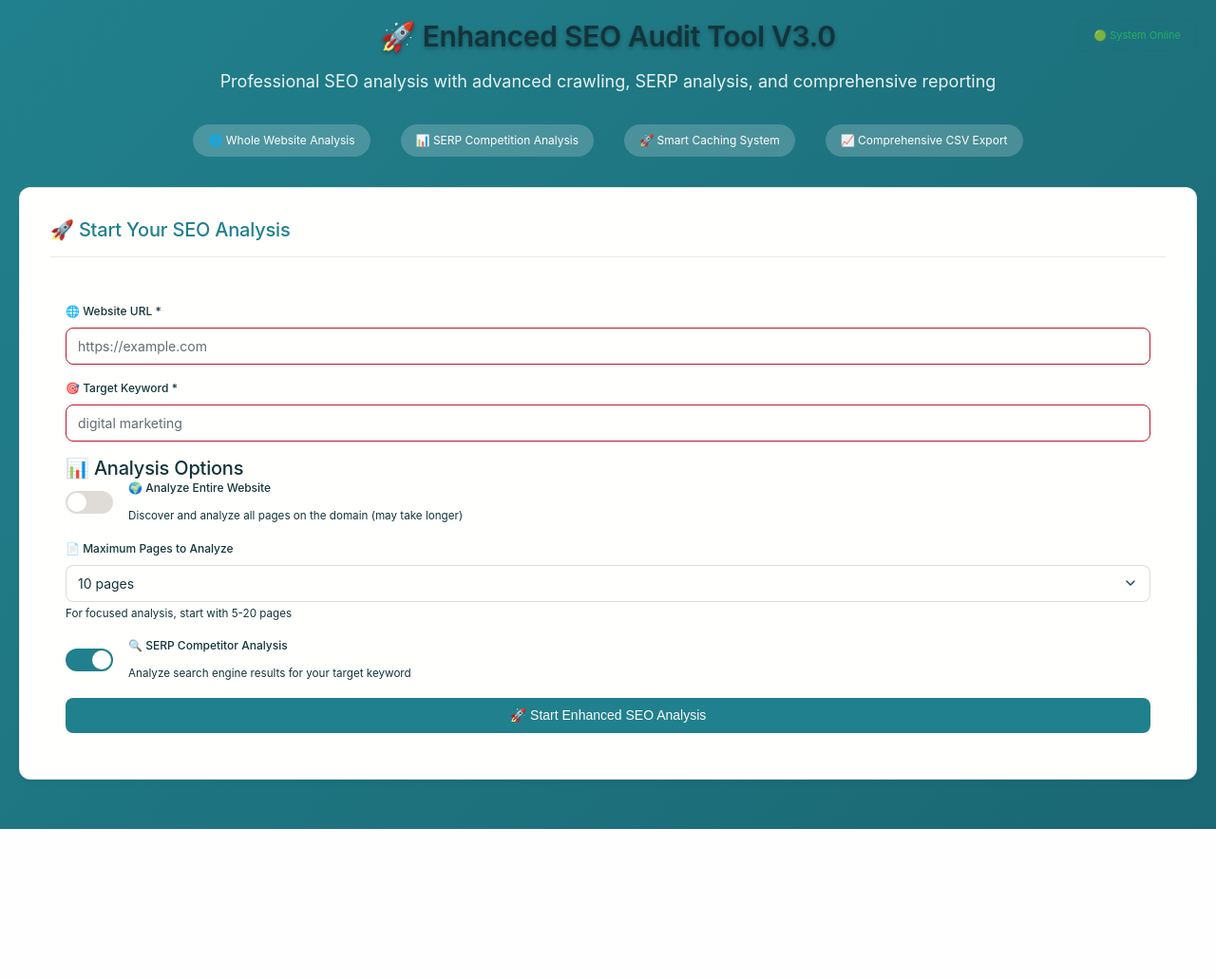
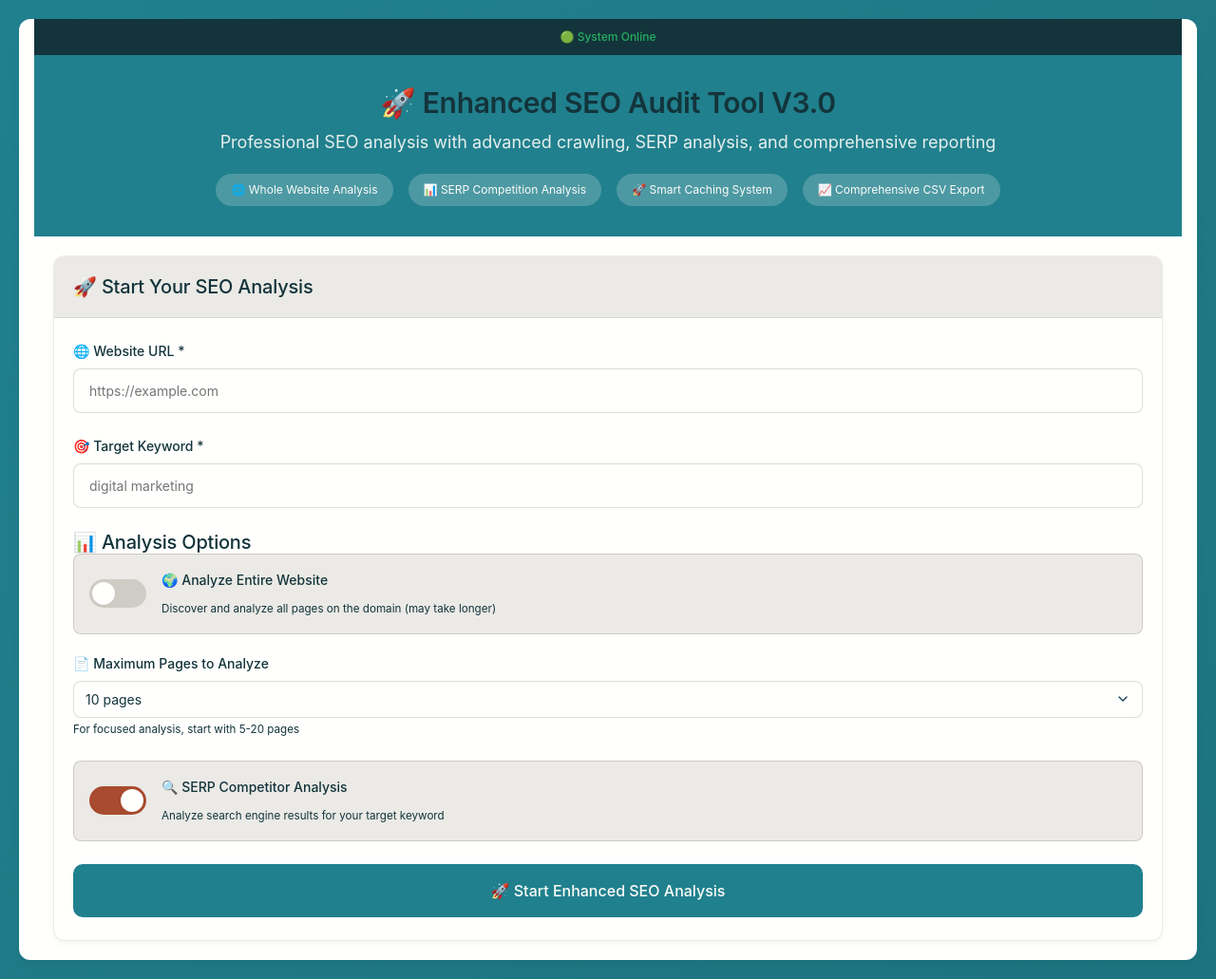
Before and after one commit to magekt/seo-audit-service, a Flask app: page / in a window 1280 px wide. Shown: the whole page at 95% size. Before the commit the page ends 873 px from the top, so only its background shows below. Run offline with Flask 3, Linux system fonts and the light colour scheme; data that the repository does not hold is empty; some libraries are stand-ins or nearby versions; some web fonts are replaced.

Commit message:
Update enhanced-styles.css

```diff
--- a/static/css/enhanced-styles.css
+++ b/static/css/enhanced-styles.css
@@ -738,30 +738,7 @@ select.form-control {
 }
 
 /* END PERPLEXITY DESIGN SYSTEM */
-
-/* Enhanced SEO Audit Tool V3.0 - Complete Styles */
-/* Modern, responsive design with enhanced UI components */
-
-:root {
-    /* Map existing colors to design system semantic colors */
-    --primary-color: var(--color-primary);
-    --primary-dark: var(--color-primary-hover);
-    --secondary-color: var(--color-success);
-    --secondary-dark: var(--color-primary-active);
-    --warning-color: var(--color-warning);
-    --danger-color: var(--color-error);
-    --dark-color: var(--color-text);
-    --light-color: var(--color-surface);
-    --success-color: var(--color-success);
-    --info-color: var(--color-info);
-    --text-color: var(--color-text);
-    --text-muted: var(--color-text-secondary);
-    --border-color: var(--color-border);
-    --shadow: var(--shadow-md);
-    --shadow-light: var(--shadow-sm);
-    --border-radius: var(--radius-base);
-    --transition: all var(--duration-normal) var(--ease-standard);
-}
+/* Enhanced SEO Audit Tool V3.0 - FUNCTIONAL Styles */
 
 * {
   margin: 0;
@@ -773,175 +750,227 @@ body {
   font-family: var(--font-family-base);
   line-height: var(--line-height-normal);
   color: var(--color-text);
-    background: linear-gradient(135deg, var(--color-primary) 0%, var(--color-primary-active) 100%);
+  background: linear-gradient(135deg, var(--color-primary) 0%, var(--color-primary-hover) 100%);
   min-height: 100vh;
-    font-size: var(--font-size-base);
+  padding: var(--space-20);
 }
 
 .container {
   max-width: var(--container-xl);
   margin: 0 auto;
-    padding: var(--space-20);
+  background: var(--color-surface);
+  border-radius: var(--radius-lg);
+  box-shadow: var(--shadow-lg);
+  overflow: hidden;
 }
 
-/* Header Styles */
+/* System Status */
+.system-status {
+  background: var(--color-slate-900);
+  color: var(--color-surface);
+  padding: var(--space-10) var(--space-20);
+  text-align: center;
+  font-size: var(--font-size-sm);
+  font-weight: var(--font-weight-semibold);
+}
+
+/* Header */
 .header {
+  background: linear-gradient(135deg, var(--color-primary) 0%, var(--color-success) 100%);
+  color: var(--color-btn-primary-text);
+  padding: var(--space-32) var(--space-20);
   text-align: center;
-    margin-bottom: var(--space-32);
-    color: var(--color-surface);
 }
 
 .header h1 {
   font-size: var(--font-size-4xl);
+  margin-bottom: var(--space-10);
   font-weight: var(--font-weight-bold);
-    margin-bottom: var(--space-16);
-    text-shadow: 0 var(--space-2) var(--space-4) rgba(0,0,0,0.3);
-    line-height: var(--line-height-tight);
-    letter-spacing: var(--letter-spacing-tight);
 }
 
-.header .subtitle {
+.subtitle {
   font-size: var(--font-size-xl);
+  margin-bottom: var(--space-20);
   opacity: 0.9;
-    font-weight: var(--font-weight-normal);
 }
 
-.header .features {
+.features {
   display: flex;
   justify-content: center;
   flex-wrap: wrap;
-    gap: var(--space-32);
-    margin-top: var(--space-32);
-    font-size: var(--font-size-sm);
+  gap: var(--space-16);
+  margin-top: var(--space-20);
 }
 
-.header .features span {
+.features span {
   background: rgba(255,255,255,0.2);
   padding: var(--space-8) var(--space-16);
   border-radius: var(--radius-full);
+  font-size: var(--font-size-sm);
   backdrop-filter: blur(10px);
+}
+
+/* Alert Messages */
+.alert {
+  padding: var(--space-16) var(--space-20);
+  margin: var(--space-20);
+  border-radius: var(--radius-base);
+  border-left: 4px solid;
+  font-weight: var(--font-weight-medium);
+  display: none;
+}
+
+.alert-error {
+  background: rgba(var(--color-error-rgb), var(--status-bg-opacity));
+  color: var(--color-error);
+  border-color: var(--color-error);
+}
+
+.alert-success {
+  background: rgba(var(--color-success-rgb), var(--status-bg-opacity));
+  color: var(--color-success);
+  border-color: var(--color-success);
+}
+
+.alert-info {
+  background: rgba(var(--color-info-rgb), var(--status-bg-opacity));
+  color: var(--color-info);
+  border-color: var(--color-info);
 }
 
 /* Card Styles */
 .card {
-    background: var(--color-surface);
+  margin: var(--space-20);
   border-radius: var(--radius-lg);
-    padding: var(--space-32);
-    margin-bottom: var(--space-32);
   box-shadow: var(--shadow-md);
-    transition: var(--transition);
+  overflow: hidden;
+  background-color: var(--color-surface);
   border: 1px solid var(--color-card-border);
+  transition: box-shadow var(--duration-normal) var(--ease-standard);
 }
 
 .card:hover {
-    transform: translateY(-2px);
   box-shadow: var(--shadow-lg);
 }
 
 .card-header {
+  background: var(--color-secondary);
+  padding: var(--space-20);
   border-bottom: 1px solid var(--color-card-border-inner);
-    padding-bottom: var(--space-16);
-    margin-bottom: var(--space-32);
 }
 
 .card-header h2 {
-    color: var(--color-primary);
+  color: var(--color-text);
   font-size: var(--font-size-2xl);
   font-weight: var(--font-weight-semibold);
-    line-height: var(--line-height-tight);
-    letter-spacing: var(--letter-spacing-tight);
+}
+
+.card__body {
+  padding: var(--space-24) var(--space-20);
 }
 
 /* Form Styles */
 .form-group {
-    margin-bottom: var(--space-16);
+  margin-bottom: var(--space-24);
 }
 
 .form-label {
   display: block;
   margin-bottom: var(--space-8);
-    font-weight: var(--font-weight-medium);
+  font-weight: var(--font-weight-semibold);
   color: var(--color-text);
-    font-size: var(--font-size-sm);
+  font-size: var(--font-size-base);
 }
 
 .form-control {
   width: 100%;
-    padding: var(--space-8) var(--space-12);
+  padding: var(--space-12) var(--space-16);
   border: 1px solid var(--color-border);
   border-radius: var(--radius-base);
-    font-size: var(--font-size-md);
+  font-size: var(--font-size-base);
   font-family: var(--font-family-base);
-    line-height: 1.5;
-    transition: border-color var(--duration-fast) var(--ease-standard), box-shadow var(--duration-fast) var(--ease-standard);
-    background: var(--color-surface);
+  line-height: var(--line-height-normal);
   color: var(--color-text);
+  background-color: var(--color-surface);
+  transition: border-color var(--duration-fast) var(--ease-standard),
+    box-shadow var(--duration-fast) var(--ease-standard);
 }
 
 .form-control:focus {
-    outline: none;
+  outline: var(--focus-outline);
   border-color: var(--color-primary);
   box-shadow: var(--focus-ring);
 }
 
-.form-control:invalid {
-    border-color: var(--color-error);
+.form-control:disabled {
+  background: var(--color-secondary);
+  cursor: not-allowed;
+  opacity: 0.6;
 }
 
-.form-control::placeholder {
-    color: var(--color-text-secondary);
-}
-
-/* Toggle Switch Styles */
+/* FUNCTIONAL Toggle Switch Styles */
 .toggle-group {
   display: flex;
   align-items: center;
   gap: var(--space-16);
-    margin-bottom: var(--space-16);
+  margin-bottom: var(--space-20);
+  padding: var(--space-16);
+  background: var(--color-secondary);
+  border-radius: var(--radius-base);
+  border: 1px solid var(--color-border);
 }
 
 .toggle-switch {
   position: relative;
-    width: 50px;
-    height: 24px;
+  width: 60px;
+  height: 30px;
+  flex-shrink: 0;
 }
 
-.toggle-switch input {
+.toggle-switch input[type="checkbox"] {
+  position: absolute;
   opacity: 0;
-    width: 0;
-    height: 0;
+  width: 100%;
+  height: 100%;
+  cursor: pointer;
+  z-index: 2;
 }
 
 .toggle-slider {
   position: absolute;
-    cursor: pointer;
   top: 0;
   left: 0;
   right: 0;
   bottom: 0;
-    background-color: var(--color-border);
-    transition: var(--transition);
-    border-radius: 24px;
+  background: var(--color-border);
+  border-radius: var(--radius-full);
+  transition: background var(--duration-normal) var(--ease-standard);
+  cursor: pointer;
 }
 
-.toggle-slider:before {
+.toggle-slider::before {
+  content: '';
   position: absolute;
-    content: "";
-    height: 20px;
-    width: 20px;
-    left: var(--space-2);
-    bottom: var(--space-2);
-    background-color: var(--color-surface);
-    transition: var(--transition);
+  height: 24px;
+  width: 24px;
+  left: 3px;
+  top: 3px;
+  background: var(--color-surface);
   border-radius: 50%;
+  transition: transform var(--duration-normal) var(--ease-standard);
+  box-shadow: var(--shadow-sm);
 }
 
-input:checked + .toggle-slider {
-    background-color: var(--color-primary);
+.toggle-switch input:checked + .toggle-slider {
+  background: var(--color-warning);
 }
 
-input:checked + .toggle-slider:before {
-    transform: translateX(26px);
+.toggle-switch input:checked + .toggle-slider::before {
+  transform: translateX(30px);
+}
+
+.toggle-switch input:focus + .toggle-slider {
+  box-shadow: var(--focus-ring);
 }
 
 /* Button Styles */
@@ -949,18 +978,18 @@ input:checked + .toggle-slider:before {
   display: inline-flex;
   align-items: center;
   justify-content: center;
-    padding: var(--space-8) var(--space-16);
+  padding: var(--space-12) var(--space-24);
   border: none;
   border-radius: var(--radius-base);
   font-size: var(--font-size-base);
   font-weight: var(--font-weight-medium);
+  font-family: var(--font-family-base);
   text-decoration: none;
+  cursor: pointer;
+  transition: all var(--duration-normal) var(--ease-standard);
   text-align: center;
-    cursor: pointer;
-    transition: var(--transition);
   position: relative;
   overflow: hidden;
-    line-height: 1.5;
 }
 
 .btn:focus-visible {
@@ -968,66 +997,72 @@ input:checked + .toggle-slider:before {
   box-shadow: var(--focus-ring);
 }
 
-.btn:disabled {
-    opacity: 0.5;
-    cursor: not-allowed;
-}
-
-.btn-primary {
+.btn--primary {
   background: var(--color-primary);
   color: var(--color-btn-primary-text);
 }
 
-.btn-primary:hover:not(:disabled) {
+.btn--primary:hover {
   background: var(--color-primary-hover);
-    transform: translateY(-1px);
+  transform: translateY(-2px);
+  box-shadow: var(--shadow-md);
 }
 
-.btn-success {
+.btn--primary:active {
+  background: var(--color-primary-active);
+}
+
+.btn--secondary {
+  background: var(--color-secondary);
+  color: var(--color-text);
+}
+
+.btn--secondary:hover {
+  background: var(--color-secondary-hover);
+}
+
+.btn--secondary:active {
+  background: var(--color-secondary-active);
+}
+
+.btn--success {
   background: var(--color-success);
   color: var(--color-btn-primary-text);
 }
 
-.btn-success:hover:not(:disabled) {
-    background: var(--color-primary-active);
-    transform: translateY(-1px);
+.btn--success:hover {
+  background: var(--color-primary-hover);
+  transform: translateY(-2px);
 }
 
-.btn-danger {
-    background: var(--color-error);
-    color: var(--color-btn-primary-text);
-}
-
-.btn-danger:hover:not(:disabled) {
-    background: var(--color-error);
-    opacity: 0.9;
-    transform: translateY(-1px);
-}
-
-.btn-secondary {
-    background: var(--color-secondary);
-    color: var(--color-text);
-}
-
-.btn-secondary:hover:not(:disabled) {
-    background: var(--color-secondary-hover);
-    transform: translateY(-1px);
-}
-
-.btn-lg {
-    padding: var(--space-10) var(--space-20);
+.btn--lg {
+  padding: var(--space-16) var(--space-32);
   font-size: var(--font-size-lg);
   border-radius: var(--radius-md);
 }
 
-/* Progress Bar Styles */
+.btn--full-width {
+  width: 100%;
+}
+
+.btn:disabled {
+  opacity: 0.5;
+  cursor: not-allowed;
+  transform: none !important;
+}
+
+/* Progress Styles */
 .progress-container {
-    background: var(--color-surface);
-    border-radius: var(--radius-base);
+  margin: var(--space-20);
   padding: var(--space-32);
-    box-shadow: var(--shadow-md);
   text-align: center;
-    border: 1px solid var(--color-card-border);
+}
+
+.progress-container h2 {
+  color: var(--color-text);
+  margin-bottom: var(--space-32);
+  font-size: var(--font-size-2xl);
+  font-weight: var(--font-weight-semibold);
 }
 
 .progress-bar {
@@ -1124,105 +1123,126 @@ input:checked + .toggle-slider:before {
   justify-content: space-between;
   align-items: center;
   margin-bottom: var(--space-32);
-    padding-bottom: var(--space-16);
-    border-bottom: 1px solid var(--color-card-border-inner);
+  flex-wrap: wrap;
+  gap: var(--space-20);
+}
+
+.results-header h2 {
+  color: var(--color-text);
+  font-size: var(--font-size-2xl);
+  font-weight: var(--font-weight-semibold);
 }
 
 .report-content {
-    line-height: var(--line-height-normal);
+  background: var(--color-surface);
+  padding: var(--space-32);
+  border-radius: var(--radius-base);
+  box-shadow: var(--shadow-md);
+  max-height: 70vh;
+  overflow-y: auto;
 }
 
-.report-content h1 {
+/* Enhanced SEO Report Styles */
+.report-content h1.seo-h1 {
   color: var(--color-primary);
-    margin-bottom: var(--space-16);
-    padding-bottom: var(--space-8);
-    border-bottom: 2px solid var(--color-primary);
   font-size: var(--font-size-3xl);
-    font-weight: var(--font-weight-semibold);
-    line-height: var(--line-height-tight);
-    letter-spacing: var(--letter-spacing-tight);
+  font-weight: var(--font-weight-bold);
+  margin-bottom: var(--space-20);
+  border-bottom: 3px solid var(--color-primary);
+  padding-bottom: var(--space-10);
 }
 
-.report-content h2 {
+.report-content h2.seo-h2 {
   color: var(--color-success);
-    margin: var(--space-32) 0 var(--space-16) 0;
   font-size: var(--font-size-2xl);
   font-weight: var(--font-weight-semibold);
-    line-height: var(--line-height-tight);
-    letter-spacing: var(--letter-spacing-tight);
+  margin: var(--space-24) 0 var(--space-16) 0;
+  padding-left: var(--space-10);
+  border-left: 4px solid var(--color-success);
 }
 
-.report-content h3 {
-    color: var(--color-text);
-    margin: var(--space-24) 0 var(--space-8) 0;
+.report-content h3.seo-h3 {
+  color: var(--color-warning);
   font-size: var(--font-size-xl);
   font-weight: var(--font-weight-semibold);
-    line-height: var(--line-height-tight);
-    letter-spacing: var(--letter-spacing-tight);
+  margin: var(--space-20) 0 var(--space-10) 0;
 }
 
-.report-content p {
-    margin-bottom: var(--space-16);
+.report-content h4.seo-h4 {
+  color: var(--color-text);
+  font-size: var(--font-size-lg);
+  font-weight: var(--font-weight-medium);
+  margin: var(--space-16) 0 var(--space-8) 0;
 }
 
-.report-content ul, .report-content ol {
-    margin-left: var(--space-32);
-    margin-bottom: var(--space-16);
-}
-
-.report-content li {
-    margin-bottom: var(--space-8);
-}
-
-.report-content table {
+.report-content table.seo-table {
   width: 100%;
   border-collapse: collapse;
-    margin: var(--space-16) 0;
-    background: var(--color-surface);
-    box-shadow: var(--shadow-sm);
+  margin: var(--space-20) 0;
+  font-size: var(--font-size-sm);
   border-radius: var(--radius-base);
   overflow: hidden;
 }
 
-.report-content th,
-.report-content td {
-    padding: var(--space-12) var(--space-16);
+.report-content table.seo-table td {
+  border: 1px solid var(--color-border);
+  padding: var(--space-12);
   text-align: left;
-    border-bottom: 1px solid var(--color-card-border-inner);
 }
 
-.report-content th {
+.report-content table.seo-table tr:nth-child(even) {
   background: var(--color-secondary);
-    font-weight: var(--font-weight-semibold);
-    color: var(--color-text);
 }
 
-.report-content code {
-    background: var(--color-secondary);
-    padding: var(--space-2) var(--space-4);
-    border-radius: var(--radius-sm);
-    font-family: var(--font-family-mono);
-    font-size: calc(var(--font-size-base) * 0.95);
+.report-content table.seo-table tr:first-child {
+  background: var(--color-primary);
+  color: var(--color-btn-primary-text);
+  font-weight: var(--font-weight-semibold);
 }
 
-/* System Status */
-.system-status {
-    position: fixed;
-    top: var(--space-20);
-    right: var(--space-20);
-    background: rgba(var(--color-surface), 0.9);
-    padding: var(--space-8) var(--space-16);
-    border-radius: var(--radius-base);
-    backdrop-filter: blur(10px);
-    font-size: var(--font-size-xs);
-    z-index: 1000;
-    border: 1px solid var(--color-card-border);
+.report-content ul {
+  margin: var(--space-16) 0;
+  padding-left: 0;
+  list-style: none;
+}
+
+.report-content li {
+  margin: var(--space-8) 0;
+  padding: var(--space-8) var(--space-12);
+  background: var(--color-secondary);
+  border-left: 3px solid var(--color-border);
+  border-radius: var(--radius-sm);
+}
+
+.report-content strong {
   color: var(--color-text);
+  font-weight: var(--font-weight-semibold);
+}
+
+/* Utility Classes */
+.flex-center {
+  display: flex;
+  justify-content: center;
+  align-items: center;
+  gap: var(--space-16);
+  flex-wrap: wrap;
+}
+
+.text-center {
+  text-align: center;
+}
+
+.mb-20 {
+  margin-bottom: var(--space-20);
+}
+
+.mt-20 {
+  margin-top: var(--space-20);
 }
 
 /* Responsive Design */
 @media (max-width: 768px) {
-    .container {
+  body {
     padding: var(--space-10);
   }
 
@@ -1336,67 +1377,37 @@ input:checked + .toggle-slider:before {
   animation: pulse 2s infinite;
 }
 
-/* Utility Classes */
-.text-center { text-align: center; }
-.text-left { text-align: left; }
-.text-right { text-align: right; }
-
-.mt-1 { margin-top: var(--space-8); }
-.mt-2 { margin-top: var(--space-16); }
-.mt-3 { margin-top: var(--space-32); }
-
-.mb-1 { margin-bottom: var(--space-8); }
-.mb-2 { margin-bottom: var(--space-16); }
-.mb-3 { margin-bottom: var(--space-32); }
-
-.d-none { display: none; }
-.d-block { display: block; }
-.d-flex { display: flex; }
-
-.flex-center {
-    display: flex;
-    justify-content: center;
-    align-items: center;
-    gap: var(--space-16);
+/* Enhanced Visual Feedback */
+.form-group.disabled {
+  transition: opacity var(--duration-normal) var(--ease-standard);
 }
 
-/* Scrollbar Styles */
-::-webkit-scrollbar {
-    width: 8px;
+.form-group.disabled .form-label {
+  color: var(--color-text-secondary);
 }
 
-::-webkit-scrollbar-track {
-    background: var(--color-secondary);
+.form-group.disabled small {
+  transition: color var(--duration-normal) var(--ease-standard);
 }
 
-::-webkit-scrollbar-thumb {
-    background: var(--color-primary);
-    border-radius: var(--radius-sm);
+/* Success States */
+.success-indicator {
+  display: inline-block;
+  width: 20px;
+  height: 20px;
+  background: var(--color-success);
+  border-radius: 50%;
+  position: relative;
+  margin-right: var(--space-10);
 }
 
-::-webkit-scrollbar-thumb:hover {
-    background: var(--color-primary-hover);
+.success-indicator::after {
+  content: '✓';
+  position: absolute;
+  top: 50%;
+  left: 50%;
+  transform: translate(-50%, -50%);
+  color: var(--color-btn-primary-text);
+  font-size: var(--font-size-xs);
+  font-weight: var(--font-weight-bold);
 }
-
-/* Focus Styles for Accessibility */
-button:focus-visible,
-input:focus-visible,
-select:focus-visible,
-textarea:focus-visible {
-    outline: var(--focus-outline);
-    outline-offset: 2px;
-}
-
-/* Print Styles */
-@media print {
-    .btn,
-    .system-status,
-    .progress-container {
-        display: none !important;
-    }
-
-    .results-container {
-        box-shadow: none;
-        border: 1px solid var(--color-border);
-    }
-}
```
Also changed, not shown: other parts of static/css/enhanced-styles.css (+79 -94 lines). Lines whose indentation alone changed are shown as unchanged.
